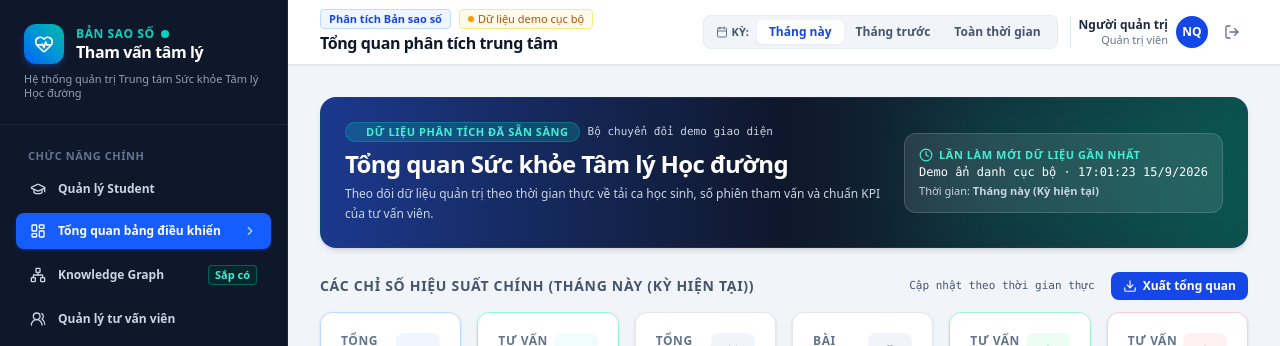
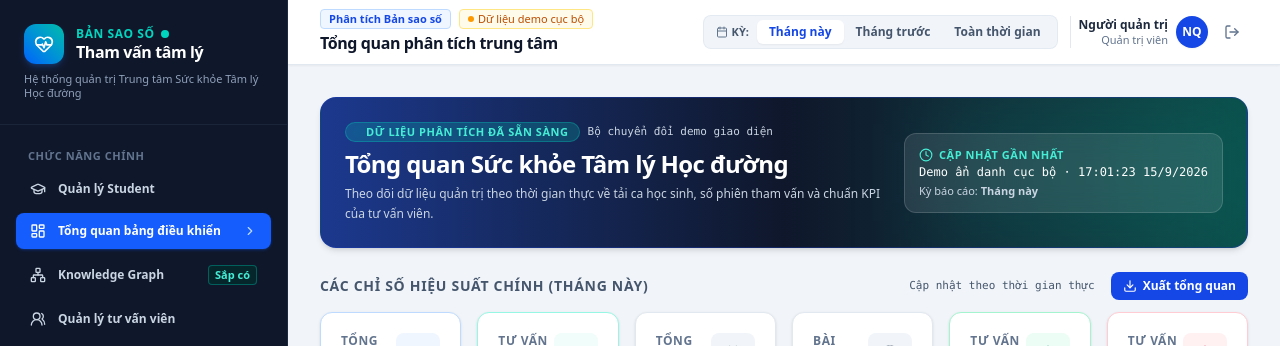
Before and after one commit to thucneft-wq/TRUNG-TAM-GIAO-DUC-, a React (Vite) app: page / in a window 1280 px wide. Shown: the top 346 px of the page. Built offline with nearby package versions, Linux system fonts and the light colour scheme; no server answers.

Commit message:
Format last updated timestamp to Vietnamese datetime and improve wording

```diff
--- a/src/components/DashboardScreen.tsx
+++ b/src/components/DashboardScreen.tsx
@@ -47,11 +47,29 @@ export const DashboardScreen: React.FC<DashboardScreenProps> = ({
   const getTimeLabel = () => {
     switch (timeRange) {
       case 'this-month':
-        return 'Tháng này (Kỳ hiện tại)';
+        return 'Tháng này';
       case 'last-month':
-        return 'Tháng trước (Kỳ trước)';
+        return 'Tháng trước';
       case 'all-time':
-        return 'Toàn thời gian (Lũy kế)';
+        return 'Toàn thời gian';
+    }
+  };
+
+  const formatLastUpdated = (value: string) => {
+    if (!value) return 'Vừa xong';
+    try {
+      const date = new Date(value);
+      if (Number.isNaN(date.getTime())) return value;
+      return date.toLocaleString('vi-VN', {
+        hour: '2-digit',
+        minute: '2-digit',
+        second: '2-digit',
+        day: '2-digit',
+        month: '2-digit',
+        year: 'numeric',
+      });
+    } catch {
+      return value;
     }
   };
 
@@ -89,13 +107,13 @@ export const DashboardScreen: React.FC<DashboardScreenProps> = ({
           <div className="bg-white/10 backdrop-blur-md rounded-xl p-3.5 border border-white/15 shrink-0 flex flex-col justify-center text-xs">
             <div className="flex items-center gap-1.5 text-teal-300 font-semibold text-2xs uppercase tracking-wider">
               <Clock className="w-3.5 h-3.5" />
-              Lần làm mới dữ liệu gần nhất
+              Cập nhật gần nhất
             </div>
             <div className="font-mono text-white font-medium mt-0.5">
-              {metrics.lastUpdated}
+              {formatLastUpdated(metrics.lastUpdated)}
             </div>
             <div className="text-2xs text-slate-300 mt-1 flex items-center justify-between gap-3">
-              <span>Thời gian: <strong>{getTimeLabel()}</strong></span>
+              <span>Kỳ báo cáo: <strong>{getTimeLabel()}</strong></span>
             </div>
           </div>
         </div>
--- a/src/components/Navbar.tsx
+++ b/src/components/Navbar.tsx
@@ -47,6 +47,24 @@ export const Navbar: React.FC<NavbarProps> = ({
     .join('')
     .toUpperCase();
 
+  const formattedLastUpdated = (() => {
+    if (!lastUpdated) return '';
+    try {
+      const date = new Date(lastUpdated);
+      if (Number.isNaN(date.getTime())) return lastUpdated;
+      return date.toLocaleString('vi-VN', {
+        hour: '2-digit',
+        minute: '2-digit',
+        second: '2-digit',
+        day: '2-digit',
+        month: '2-digit',
+        year: 'numeric',
+      });
+    } catch {
+      return lastUpdated;
+    }
+  })();
+
   return (
     <header className="sticky top-0 z-30 bg-white/95 backdrop-blur-sm border-b border-slate-200 shadow-xs">
       <div className="px-4 sm:px-6 lg:px-8 h-16 flex items-center justify-between gap-4">
@@ -70,7 +88,7 @@ export const Navbar: React.FC<NavbarProps> = ({
                 Phân tích Bản sao số
               </span>
               <span
-                title={`Cập nhật lần cuối: ${lastUpdated}`}
+                title={formattedLastUpdated ? `Cập nhật lần cuối: ${formattedLastUpdated}` : undefined}
                 className={`hidden sm:inline-flex items-center gap-1 text-2xs font-medium px-2 py-0.5 rounded border ${
                   dataSource === 'api'
                     ? 'text-emerald-700 bg-emerald-50 border-emerald-200'
```
